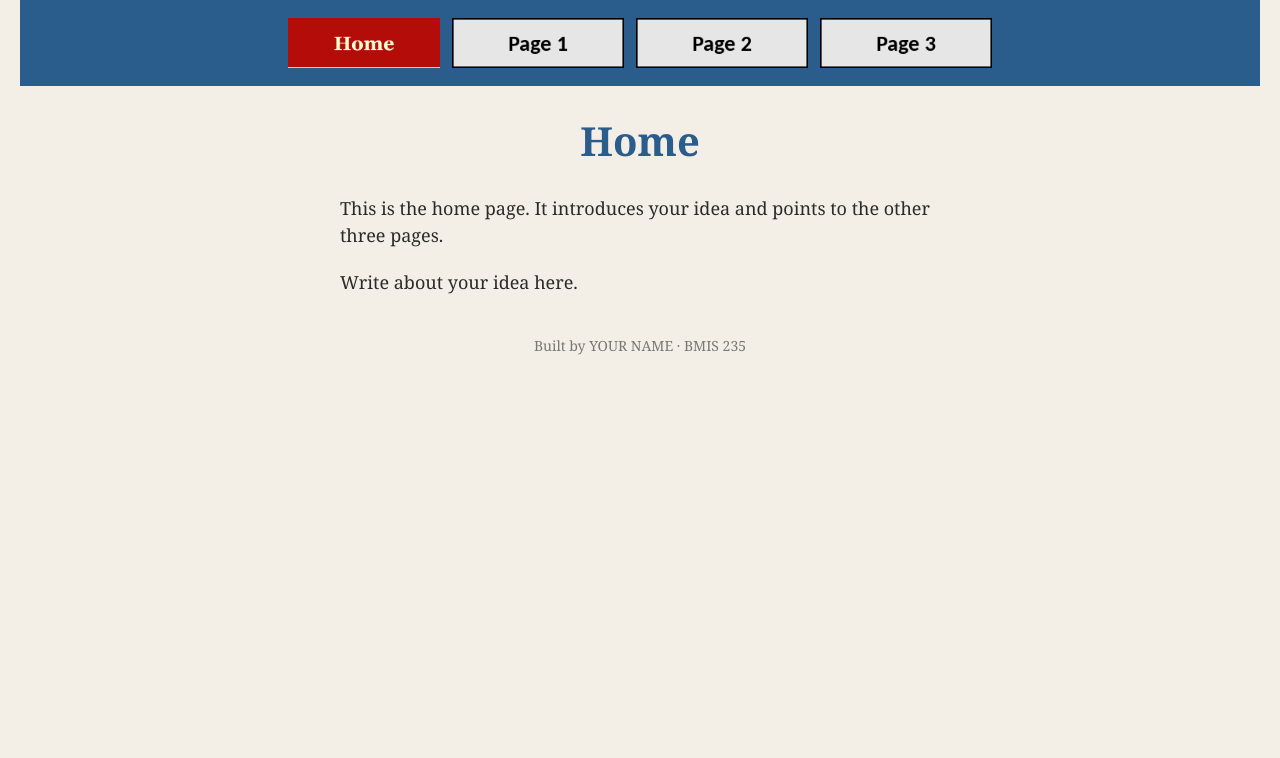
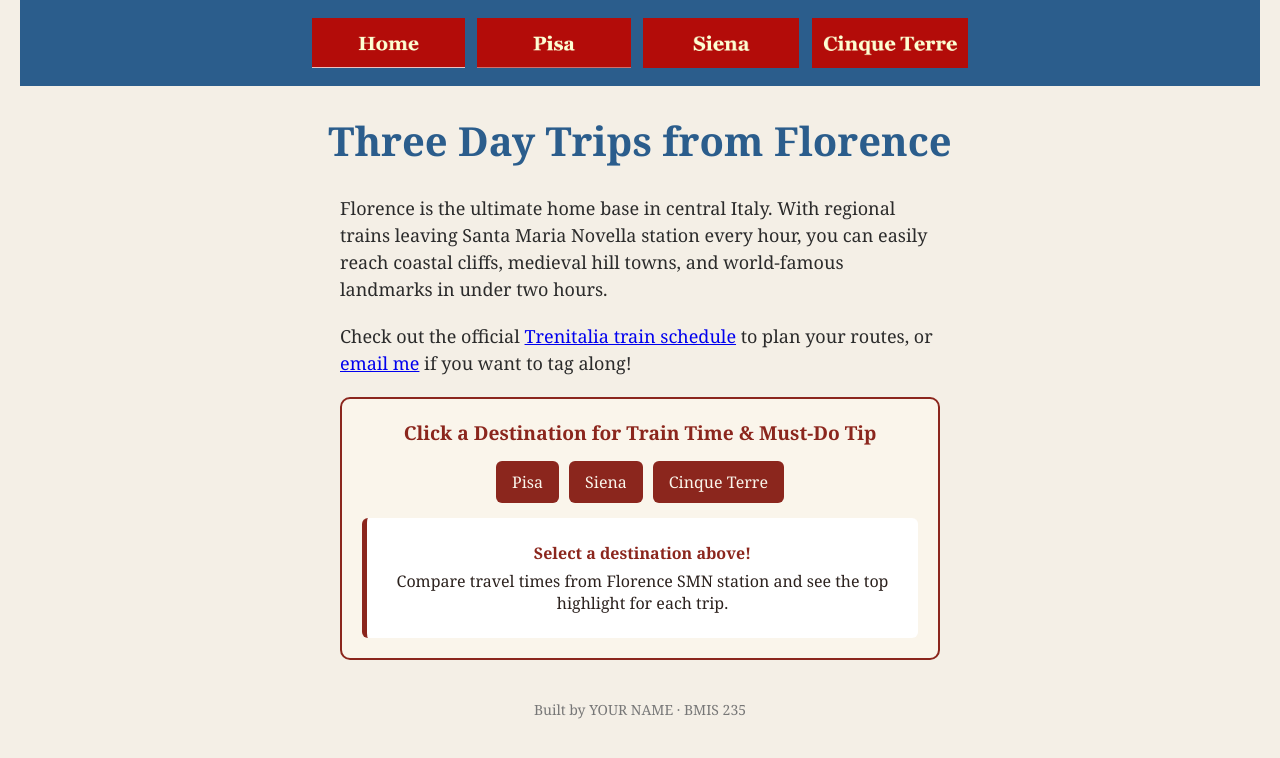
Before and after one commit to arivas07/bmis235-html-3, a plain HTML site: page index.html in a window 1280 px wide. Drawn offline with Linux system fonts and the light colour scheme.

Commit message:
Update index.html menu, content, and interactive graphic
Updated author information and page title. Added interactive trip explorer with buttons for destinations and corresponding travel information.

```diff
--- a/index.html
+++ b/index.html
@@ -1,45 +1,124 @@
 <!DOCTYPE html>
 <!--
-  Author: YOUR NAME
-  GU username: YOUR-GU-USERNAME
+  Author: Arnie Rivas
+  GU username: arivas-oreglflore
   Course: BMIS 235 - HTML-3
 -->
 <html lang="en">
 <head>
-<meta charset="utf-8">
-<meta name="author" content="YOUR NAME">
-<title>Home</title>
-
-<!-- this one line connects the page to the stylesheet -->
-<link rel="stylesheet" href="styles.css">
+  <meta charset="utf-8">
+  <meta name="author" content="YOUR NAME">
+  <title>Florence Day Trips</title>
+  <link rel="stylesheet" href="styles.css">
 </head>
 <body>
 
-<!-- ===== MENU ============================================================
-     The menu is four links. Each link wraps an image instead of words.
-     Build it once on this page, check that every link works,
-     then copy the whole <nav> block and paste it over the menu on the
-     other three pages, so every page has the exact same menu.
-     ===================================================================== -->
-<nav>
+  <nav>
     <a href="index.html"><img src="img/home.png" alt="Home"></a>
-    <a href="page1.html"><img src="img/page1.png" alt="Page 1"></a>
-    <a href="page2.html"><img src="img/page2.png" alt="Page 2"></a>
-    <a href="page3.html"><img src="img/page3.png" alt="Page 3"></a>
-</nav>
+    <a href="pisa.html"><img src="img/pisa.png" alt="Pisa"></a>
+    <a href="siena.html"><img src="img/siena.png" alt="Siena"></a>
+    <a href="cinqueterre.html"><img src="img/cinqueterre.png" alt="Cinque Terre"></a>
+  </nav>
 
-<h1>Home</h1>
-<p>This is the home page. It introduces your idea and points to the other three pages.</p>
-<p>Write about your idea here.</p>
+  <h1>Three Day Trips from Florence</h1>
+  <p>Florence is the ultimate home base in central Italy. With regional trains leaving Santa Maria Novella station every hour, you can easily reach coastal cliffs, medieval hill towns, and world-famous landmarks in under two hours.</p>
+  <p>Check out the official <a href="https://www.trenitalia.com/en.html">Trenitalia train schedule</a> to plan your routes, or <a href="mailto:arivas07@zagmail.gonzaga.edu">email me</a> if you want to tag along!</p>
 
-<!-- ===== SHOWCASE ======================================================
-     This box is empty on purpose. In Part 7 you paste an interactive
-     graphic BETWEEN the opening <div> and the closing </div> below.
-     ===================================================================== -->
-<div class="showcase"></div>
+  <div class="showcase">
+    <!-- CSS: Styles scoped strictly to .showcase -->
+    <style>
+      .showcase {
+        font-family: Georgia, serif;
+        background-color: #FAF5EB;
+        border: 2px solid #8B261D;
+        border-radius: 10px;
+        padding: 20px;
+        margin: 20px auto;
+        max-width: 600px;
+        max-height: 450px;
+        text-align: center;
+        box-sizing: border-box;
+      }
+      .showcase-title {
+        color: #8B261D;
+        font-size: 1.2rem;
+        margin-bottom: 15px;
+        font-weight: bold;
+      }
+      .showcase-buttons {
+        display: flex;
+        justify-content: center;
+        gap: 10px;
+        flex-wrap: wrap;
+        margin-bottom: 15px;
+      }
+      .showcase-btn {
+        background-color: #8B261D;
+        color: #FAF5EB;
+        border: none;
+        padding: 10px 16px;
+        font-family: Georgia, serif;
+        font-size: 1rem;
+        border-radius: 6px;
+        cursor: pointer;
+        transition: opacity 0.2s;
+      }
+      .showcase-btn:hover {
+        opacity: 0.85;
+      }
+      .showcase-card {
+        background-color: #FFFFFF;
+        border-left: 5px solid #8B261D;
+        padding: 15px;
+        border-radius: 6px;
+        color: #2C221E;
+        min-height: 90px;
+        display: flex;
+        flex-direction: column;
+        justify-content: center;
+      }
+      .showcase-stat {
+        font-weight: bold;
+        color: #8B261D;
+        margin-bottom: 6px;
+      }
+    </style>
 
-<!-- Footer: fill in your name -->
-<footer>Built by YOUR NAME &middot; BMIS 235</footer>
+    <!-- HTML: Interactive Trip Explorer -->
+    <div class="showcase-title">Click a Destination for Train Time & Must-Do Tip</div>
+    <div class="showcase-buttons">
+      <button class="showcase-btn" onclick="showTrip('pisa')">Pisa</button>
+      <button class="showcase-btn" onclick="showTrip('siena')">Siena</button>
+      <button class="showcase-btn" onclick="showTrip('cinque')">Cinque Terre</button>
+    </div>
+    <div class="showcase-card" id="trip-display">
+      <div class="showcase-stat">Select a destination above!</div>
+      <div>Compare travel times from Florence SMN station and see the top highlight for each trip.</div>
+    </div>
 
+    <!-- JS: Updates the card when a button is clicked -->
+    <script>
+      function showTrip(place) {
+        const display = document.getElementById('trip-display');
+        const trips = {
+          pisa: {
+            stat: "Train Time: ~1 Hour (Direct) | Ticket: ~€9",
+            tip: "Walk 20 minutes from Pisa Centrale to the Piazza dei Miracoli to climb the Leaning Tower and visit the Baptistery."
+          },
+          siena: {
+            stat: "Train Time: ~1 Hour 30 Mins | Ticket: ~€10",
+            tip: "Grab a panini and sit right on the brick slopes of the shell-shaped Piazza del Campo, then climb the Torre del Mangia."
+          },
+          cinque: {
+            stat: "Train Time: ~2 Hours 15 Mins | Ticket: ~€18",
+            tip: "Buy the Cinque Terre Express train pass to hop between all five colorful cliffside villages and hike the coastal trail."
+          }
+        };
+        display.innerHTML = `<div class="showcase-stat">${trips[place].stat}</div><div>${trips[place].tip}</div>`;
+      }
+    </script>
+  </div>
+
+  <footer>Built by YOUR NAME &middot; BMIS 235</footer>
 </body>
 </html>
```
